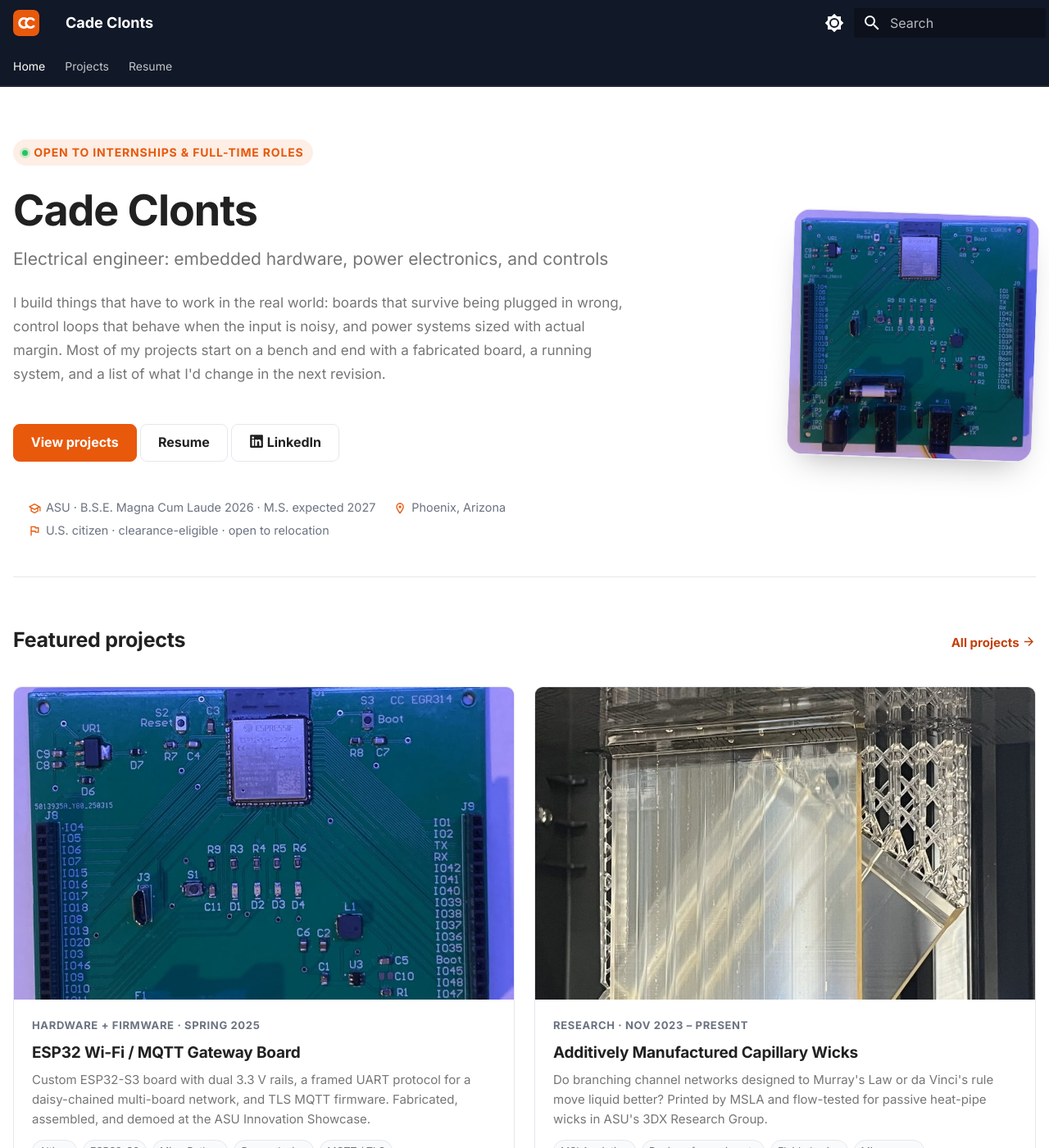
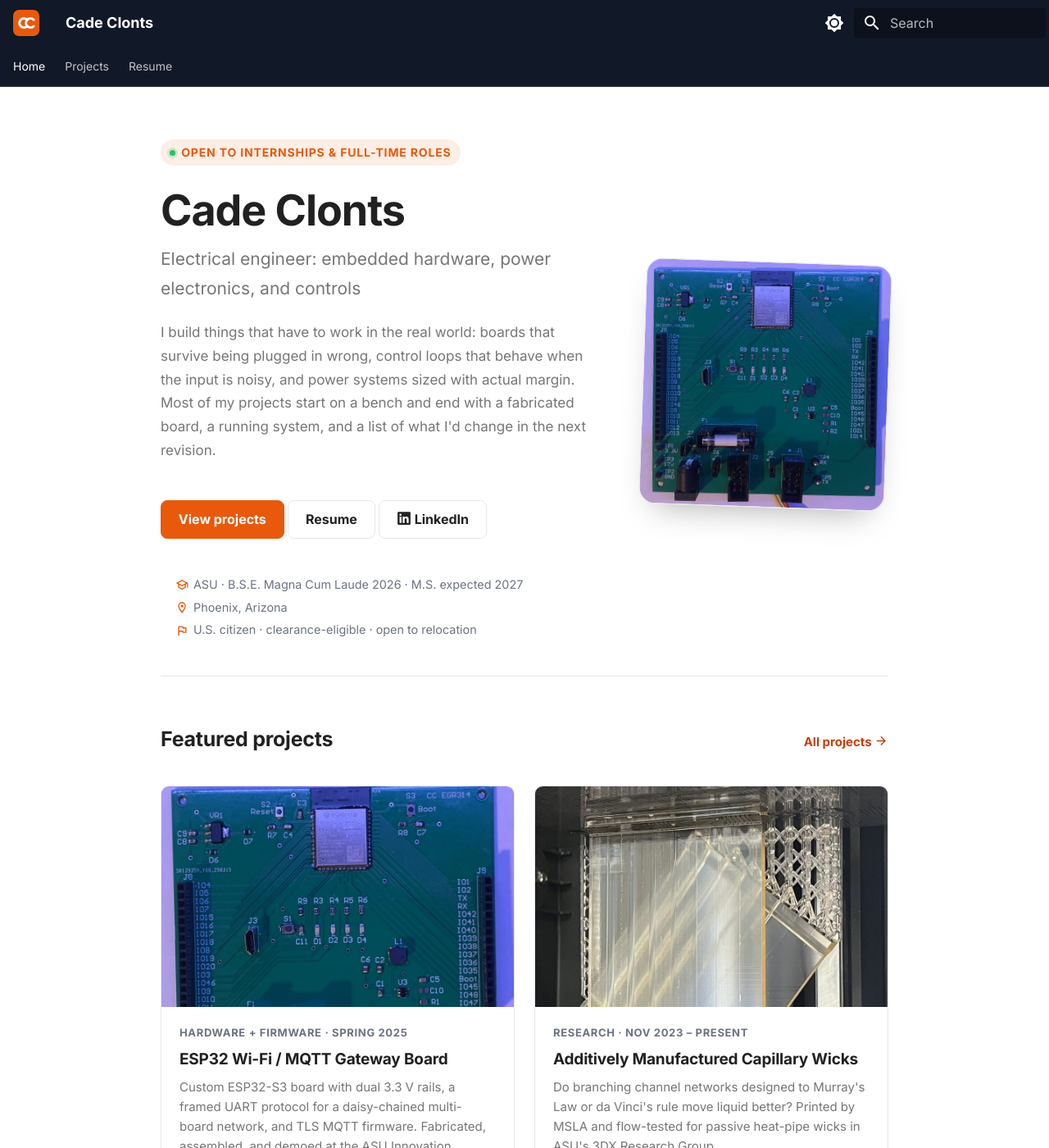
Before and after one commit to Skyworrio/Skyworrio.github.io, an MkDocs documentation site: the page built from docs/index.md, in a window 1280 px wide and 1400 px high. Shown: the whole window at 82% size. Built offline with MkDocs 1.6.1 and Material for MkDocs 9.7.7, drawn with Linux system fonts in a browser that asks for light colours.

Commit message:
Add side margins to home, projects, and resume pages (#5)
These pages hide both sidebars, so content stretched to the full 80rem grid. Cap the content column at the same width as the case-study pages on wider screens; phone layout is unchanged.

Co-Authored-By: Claude Opus 5.5 <noreply@anthropic.com>
Claude-Session: https://claude.ai/code/session_01XZzrGctE4WB1uHaFG12uX8

```diff
--- a/docs/stylesheets/extra.css
+++ b/docs/stylesheets/extra.css
@@ -426,3 +426,8 @@
 .project-meta .md-typeset__table { display: block; width: 100%; padding: 0; margin: 0; }
 
 .nowrap { white-space: nowrap; }
+
+/* Pages with both sidebars hidden (home, projects, resume): keep side margins like the case-study pages */
+@media screen and (min-width: 60em) {
+  .md-sidebar--secondary[hidden] ~ .md-content { max-width: 46rem; margin-inline: auto; }
+}
```
